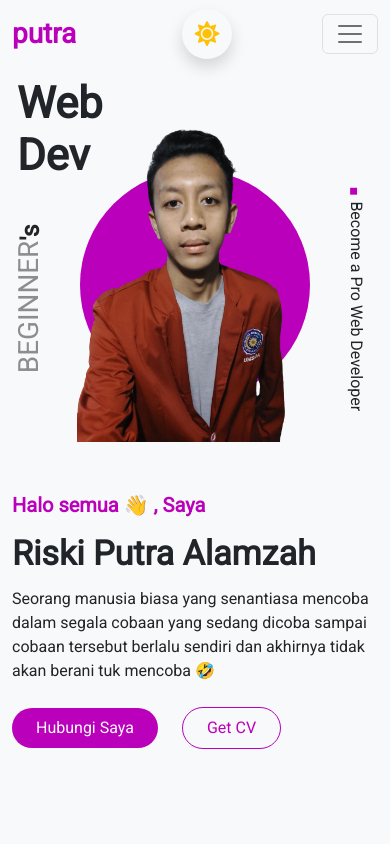
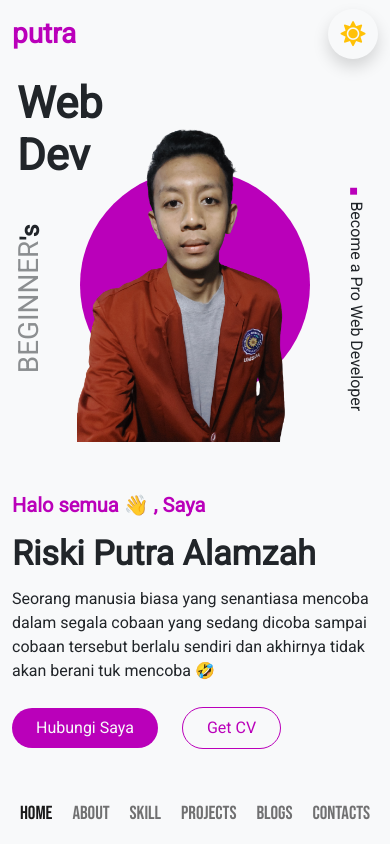
Before and after one commit to riskiputraalamzah/v2, a Vue app: page / in a window 390 px wide. Built offline with nearby package versions, Linux system fonts and the light colour scheme.

Commit message:
add mobile menu to navbar

```diff
--- a/src/App.vue
+++ b/src/App.vue
@@ -1,7 +1,9 @@
 <script setup>
 import Navbar from "./components/Navbar.vue";
 import HeroContent from "./components/HeroContent.vue";
-import { ref, provide } from "vue";
+import { ref, provide, reactive, shallowRef } from "vue";
+import About from "./components/About.vue";
+import { computed } from "@vue/reactivity";
 
 let dark = ref(false);
 
@@ -36,12 +38,53 @@ const saveTheme = (dark) => {
   localStorage.setItem("dark", dark);
 };
 
+let activeComponent = reactive({
+  name: "home",
+  component: shallowRef(HeroContent),
+});
+
+const changeComponent = (component) => {
+  const myComponent = {
+    home: HeroContent,
+    about: About,
+  };
+  if (component in myComponent) {
+    activeComponent.name = component;
+    activeComponent.component = myComponent[component];
+  } else {
+    activeComponent.name = "home";
+    activeComponent.component = HeroContent;
+  }
+};
+const getComponent = computed(() => {
+  return activeComponent;
+});
+// console.log(activeComponent.value);
 cekTheme();
 provide("theme", { dark, updateTheme, changeTheme, saveTheme });
+provide("data", {
+  changeComponent,
+  getComponent,
+});
 </script>
 <template>
   <Navbar />
   <div class="container">
-    <HeroContent />
+    <transition name="scale" mode="out-in">
+      <component :is="activeComponent.component"></component>
+    </transition>
   </div>
 </template>
+
+<style scoped>
+.scale-enter-active,
+.scale-leave-active {
+  transition: all 0.5s ease;
+}
+
+.scale-enter-from,
+.scale-leave-to {
+  opacity: 0;
+  transform: scale(0.9);
+}
+</style>
--- a/src/assets/style.css
+++ b/src/assets/style.css
@@ -39,6 +39,10 @@ body::-webkit-scrollbar-thumb {
 }
 .font-logo {
   font-family: var(--fontLogo);
+}
+.margin-component {
+  margin-top: 6rem;
+  color: white;
 }
 /* .hero-content .my-photo {
   position: relative;
--- a/src/components/Navbar.vue
+++ b/src/components/Navbar.vue
@@ -1,6 +1,7 @@
 <script setup>
 import { inject, ref } from "vue";
 const { dark, updateTheme, changeTheme, saveTheme } = inject("theme");
+const { changeComponent, getComponent } = inject("data");
 const animate = ref(false);
 let runningAnimate = 0;
 const toggleTheme = (event) => {
@@ -20,6 +21,16 @@ const toggleTheme = (event) => {
     runningAnimate = 0;
   }, 2000);
 };
+const activeClass = getComponent.value;
+
+const menus = [
+  { name: "Home", bind: "home" },
+  { name: "About", bind: "about" },
+  { name: "Skill", bind: "skill" },
+  { name: "Projects", bind: "projects" },
+  { name: "Blogs", bind: "blogs" },
+  { name: "Contacts", bind: "contacts" },
+];
 </script>
 <template>
   <nav
@@ -40,7 +51,7 @@ const toggleTheme = (event) => {
       >
         <i :class="['fas text-warning', dark ? 'fa-moon' : 'fa-sun']"></i>
       </div>
-      <button
+      <!-- <button
         class="navbar-toggler"
         type="button"
         data-bs-toggle="collapse"
@@ -50,26 +61,25 @@ const toggleTheme = (event) => {
         aria-label="Toggle navigation"
       >
         <span class="navbar-toggler-icon"></span>
-      </button>
-      <div class="collapse navbar-collapse" id="navbarSupportedContent">
+      </button> -->
+      <div
+        :class="['collapse navbar-collapse', dark ? 'bg-dark' : 'bg-light']"
+        id="navbarSupportedContent"
+      >
         <ul class="navbar-nav ms-auto mb-2 mb-lg-0">
-          <li class="nav-item mx-md-3 mx-0 mt-3 mt-md-0 ml-0 mt-0">
-            <a class="nav-link active" href="#">HOME</a>
-          </li>
-          <li class="nav-item mx-md-3 mx-0 mt-3 mt-md-0">
-            <a class="nav-link" href="#">ABOUT</a>
-          </li>
-          <li class="nav-item mx-md-3 mx-0 mt-3 mt-md-0">
-            <a class="nav-link" href="#">SKILL</a>
-          </li>
-          <li class="nav-item mx-md-3 mx-0 mt-3 mt-md-0">
-            <a class="nav-link" href="#">PROJECTS</a>
-          </li>
-          <li class="nav-item mx-md-3 mx-0 mt-3 mt-md-0">
-            <a class="nav-link" href="#">BLOGS</a>
-          </li>
-          <li class="nav-item mx-md-3 mx-0 mt-3 mt-md-0 me-0 mb-0">
-            <a class="nav-link" href="#">CONTACTS</a>
+          <li
+            v-for="(menu, i) in menus"
+            :key="i"
+            class="nav-item mx-md-3 mx-0 mt-3 mt-md-0 ml-0 mt-0"
+          >
+            <a
+              :class="[
+                'nav-link',
+                activeClass.name == menu.bind ? 'active' : '',
+              ]"
+              @click="changeComponent(menu.bind)"
+              v-text="menu.name"
+            ></a>
           </li>
         </ul>
 
@@ -83,15 +93,6 @@ const toggleTheme = (event) => {
         >
           <i :class="['fas text-warning', dark ? 'fa-moon' : 'fa-sun']"></i>
         </div>
-        <!-- <form class="d-flex" role="search">
-          <input
-            class="form-control me-2"
-            type="search"
-            placeholder="Search"
-            aria-label="Search"
-          />
-          <button class="btn btn-outline-success" type="submit">Search</button>
-        </form> -->
       </div>
     </div>
   </nav>
@@ -100,6 +101,7 @@ const toggleTheme = (event) => {
 .navbar .nav-link {
   font-family: var(--fontLogo);
   font-size: 22px;
+  cursor: pointer;
 }
 
 .shadow-light {
@@ -151,4 +153,23 @@ const toggleTheme = (event) => {
     transform: scale(1);
   }
 }
+
+@media (max-width: 992px) {
+  #navbarSupportedContent {
+    display: block;
+    position: fixed;
+    z-index: 2;
+    bottom: 0;
+    right: 0;
+    left: 0;
+    /* box-shadow: 0 1rem 3rem rgba(255, 255, 255, 0.175) !important; */
+  }
+  #navbarSupportedContent .navbar-nav {
+    flex-direction: row;
+    justify-content: space-evenly;
+  }
+  #navbarSupportedContent .navbar-nav .nav-link {
+    font-size: calc(16px + 0.75vw);
+  }
+}
 </style>
```
